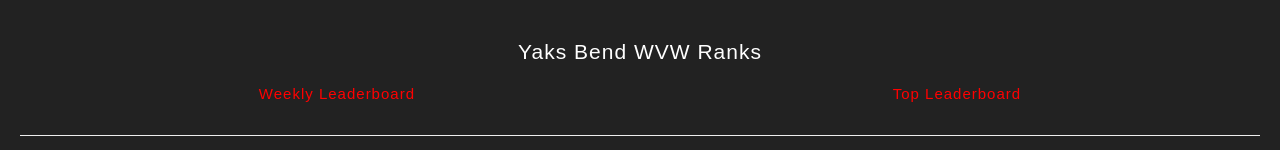
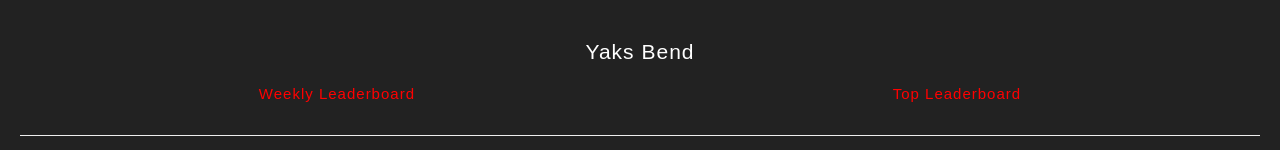
Before and after one commit to chrisivey01/gw2-killboard, a React (Create React App) app: page / in a window 1280 px wide. Shown: the top 154 px of the page. Built offline with nearby package versions, Linux system fonts and the light colour scheme; no server answers; grey boxes are pictures that could not be loaded.

Commit message:
started previous winners and router with changing title

```diff
--- a/public/index.html
+++ b/public/index.html
@@ -21,7 +21,7 @@
       work correctly both with client-side routing and a non-root public URL.
       Learn how to configure a non-root public URL by running `npm run build`.
     -->
-    <title>React App</title>
+    <title>Yaks Bend</title>
   </head>
   <body>
     <noscript>
--- a/src/Components/Router/RouterWeb.js
+++ b/src/Components/Router/RouterWeb.js
@@ -17,12 +17,8 @@ class RouterWeb extends Component {
             <Router>
                 <div className="routes">
                     <div className="routesContainer">
-                        {/*<button className="boards" onClick={this.props.loadWeeklyData}>*/}
                             <Link className="boards" onClick={this.props.loadWeeklyData} to="/weekly">Weekly Leaderboard</Link>
-                        {/*</button>*/}
-                        {/*<button className="boards" onClick={this.props.loadMasterData}>*/}
                             <Link className="boards" onClick={this.props.loadMasterData} to="/top">Top Leaderboard</Link>
-                        {/*</button>*/}
                     </div>
 
                     <hr/>
--- a/src/Layout/Main.js
+++ b/src/Layout/Main.js
@@ -61,7 +61,7 @@ class Main extends Component {
             <div>
 
                 <header className="App-header">
-                    <h1 className="App-title">Yaks Bend WVW Ranks</h1>
+                    <h1 className="App-title">Yaks Bend</h1>
                     <Header/>
                     <RouterWeb
                         totalData={this.state.totalData}
```
Also changed, not shown: src/Components/KillComponents/PreviousWinners.js (added, +22 -0 lines).
